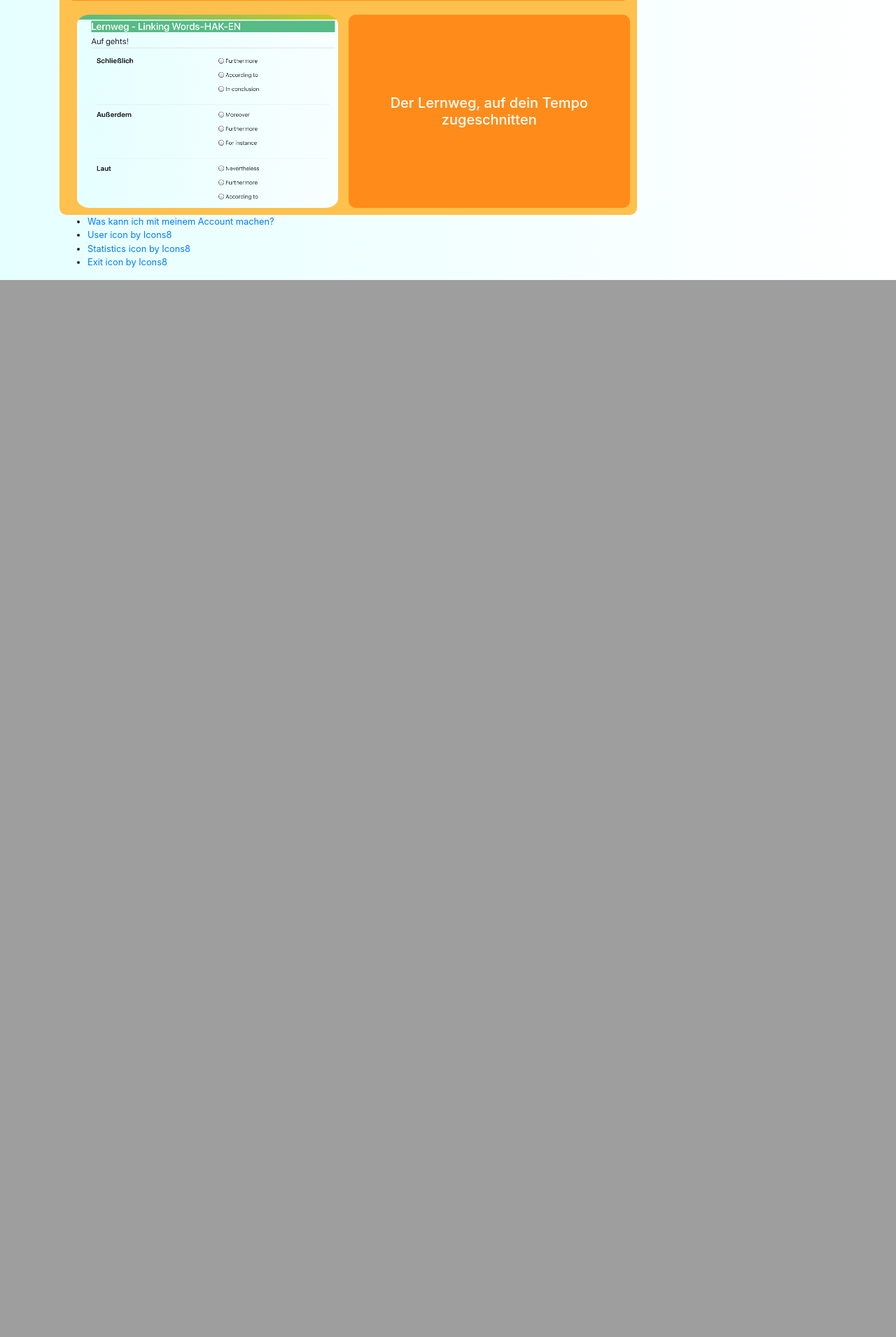
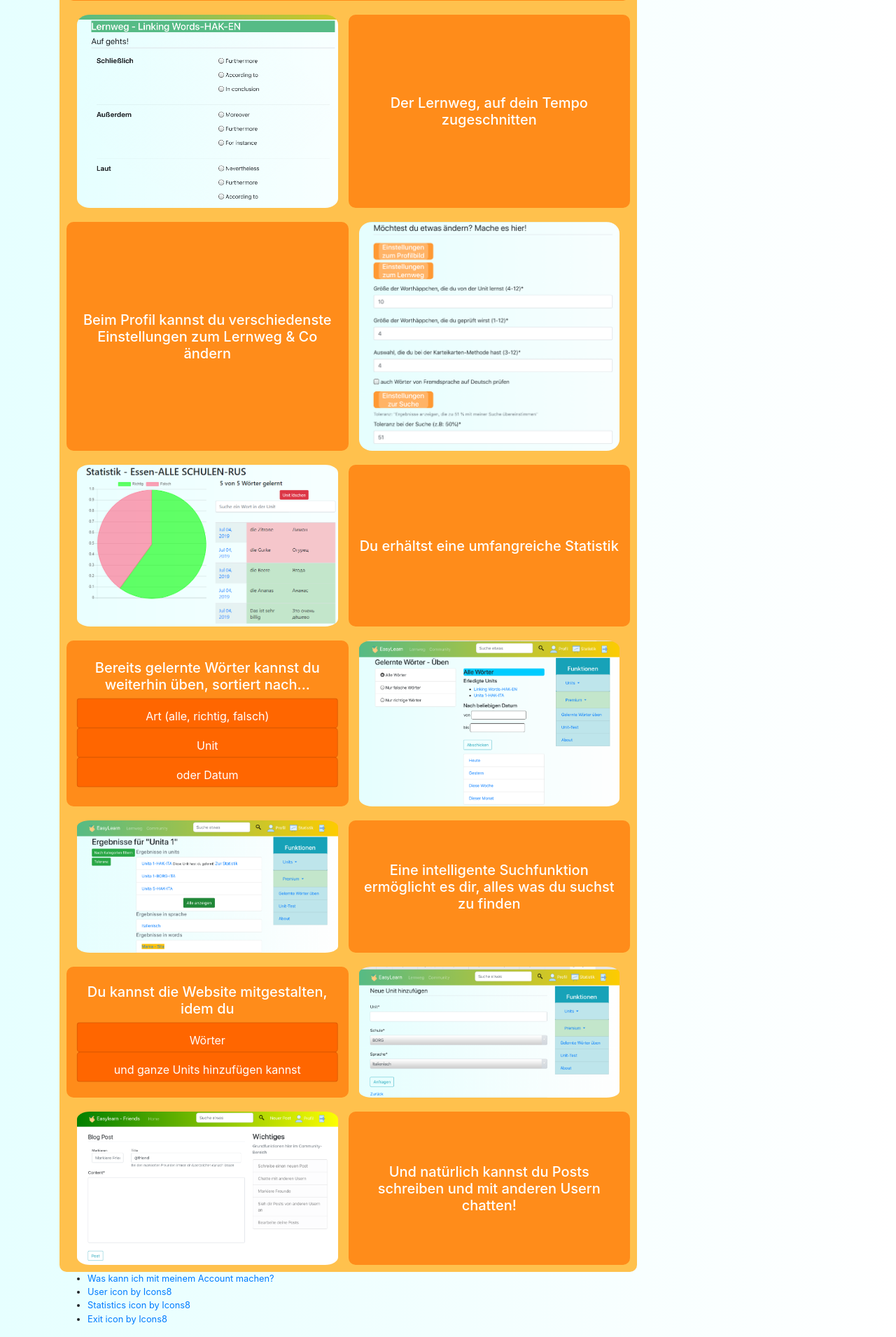
Before and after one commit to nevergofullretard/easylearn, a Django app: page /about/ in a window 1280 px wide. Shown: the part 484-2394 px from the top of the page at 70% size. Before the commit the page ends 884 px from the top, so only its background shows below. Run offline with Django 3.2, Linux system fonts and the light colour scheme; data comes from the database, SQL or seed files in the repository; both versions use the stored data as it was after the commit; some libraries are stand-ins or nearby versions.

Commit message:
online changes

```diff
--- a/mysite/about/templates/about/home.html
+++ b/mysite/about/templates/about/home.html
@@ -3,12 +3,12 @@
 <script>
     $(document).ready(function(){
 
-     $('.fadeAnimation').each(function(){
-        $(this).hide()
-     });
+    //  $('.fadeAnimation').each(function(){
+    //     $(this).hide()
+    //  });
 
-   $(window).scroll(function () {
-    console.log($(window).scrollTop());
+//   $(window).scroll(function () {
+//     console.log($(window).scrollTop());
 
         <!--$(".fadeAnimation").each(function(){-->
             <!--var topDivHeight = $(this).height();-->
@@ -26,34 +26,34 @@
         <!--});-->
 
 
-    var topDivHeight = $(".lernweg").height();
-    var viewPortSize = $(window).height();
+    // var topDivHeight = $(".statistik").height();
+    // var viewPortSize = $(window).height();
 
-    var triggerAt = 150;
-    var triggerHeight = (topDivHeight - viewPortSize) + triggerAt;
+    // var triggerAt = 300;
+    // var triggerHeight = (topDivHeight - viewPortSize) + triggerAt;
 
-    if ($(window).scrollTop() >= triggerHeight) {
-        console.log('jetzt');
-        $('.lernweg').slideDown();
-        $(this).off('scroll');
-    }
+    // if ($(window).scrollTop() >= triggerHeight) {
+    //     console.log('jetzt');
+    //     $('.statistik').slideDown();
+    //     $(this).off('scroll');
+    // }
 
 
+    //  var topDivHeight = $(".profile").height();
+    //     var viewPortSize = $(window).height();
+
+    //     var triggerAt = 150;
+    //     var triggerHeight = (topDivHeight - viewPortSize) + triggerAt;
+
+    //     if ($(window).scrollTop() >= triggerHeight) {
+    //         console.log('jetzt');
+    //         $('.profile').slideDown();
+    //         $(this).off('scroll');
+        // }
+
+    //  });
 
 
-     });
-
-    <!--var topDivHeight = $(".lernweg").height();-->
-    <!--var viewPortSize = $(window).height();-->
-
-    <!--var triggerAt = 150;-->
-    <!--var triggerHeight = (topDivHeight - viewPortSize) + triggerAt;-->
-
-    <!--if ($(window).scrollTop() >= triggerHeight) {-->
-        <!--console.log('jetzt');-->
-        <!--$('.lernweg').slideDown();-->
-        <!--$(this).off('scroll');-->
-    <!--}-->
 
     });
 </script>
@@ -152,7 +152,7 @@
             </center>
         </div>
     </div>
-    <div class="row div-padding fadeAnimation lernweg">
+    <div class="row div-padding  lernweg">
         <div class="col-sm">
 
             <img class="image-css" src="{{lernweg}}" alt="Lernweg" >
@@ -164,7 +164,7 @@
 
     </div>
 
-     <div class="row div-padding fadeAnimation profile">
+     <div class="row div-padding  profile">
 
             <div class="col-sm color-container">
                 <h5 class="centered-text"><center>Beim Profil kannst du verschiedenste Einstellungen zum Lernweg & Co ändern</center></h5>
--- a/mysite/about/views.py
+++ b/mysite/about/views.py
@@ -4,21 +4,21 @@ from django.http import HttpResponse
 # C:\Users\maxij\OneDrive - BHAK Schaerding\github\easylearn\mysite\media\pictures
 
 def about(request):
-    pic_me = f'http://{request.META["HTTP_HOST"]}/media/pictures/me.png'
-    my_logo = f'http://{request.META["HTTP_HOST"]}/media/pictures/github-scientist.png'
-    # github_logo = f'http://{request.META["HTTP_HOST"]}/media/pictures/me.png'
-    # my_logo = f'http://{request.META["HTTP_HOST"]}/media/pictures/me.png'
-    # my_logo = f'http://{request.META["HTTP_HOST"]}/media/pictures/me.png'
-    github2 = f'http://{request.META["HTTP_HOST"]}/media/pictures/github2.jpg'
-    stat = f'http://{request.META["HTTP_HOST"]}/media/pictures/statistics2.png'
-    add_unit = f'http://{request.META["HTTP_HOST"]}/media/pictures/add_unit.PNG'
-    all_units = f'http://{request.META["HTTP_HOST"]}/media/pictures/all_units.PNG'
-    gelernte_woerter = f'http://{request.META["HTTP_HOST"]}/media/pictures/gelernte_woerter.PNG'
-    profile = f'http://{request.META["HTTP_HOST"]}/media/pictures/profile.PNG'
-    suche = f'http://{request.META["HTTP_HOST"]}/media/pictures/suche.PNG'
-    lernweg = f'http://{request.META["HTTP_HOST"]}/media/pictures/lernweg.PNG'
-    statistic = f'http://{request.META["HTTP_HOST"]}/media/pictures/statistics2.png'
-    post = f'http://{request.META["HTTP_HOST"]}/media/pictures/post.PNG'
+    pic_me = f'https://{request.META["HTTP_HOST"]}/media/pictures/me.png'
+    my_logo = f'https://{request.META["HTTP_HOST"]}/media/pictures/github-scientist.png'
+    # github_logo = f'https://{request.META["HTTP_HOST"]}/media/pictures/me.png'
+    # my_logo = f'https://{request.META["HTTP_HOST"]}/media/pictures/me.png'
+    # my_logo = f'https://{request.META["HTTP_HOST"]}/media/pictures/me.png'
+    github2 = f'https://{request.META["HTTP_HOST"]}/media/pictures/github2.jpg'
+    stat = f'https://{request.META["HTTP_HOST"]}/media/pictures/statistics2.png'
+    add_unit = f'https://{request.META["HTTP_HOST"]}/media/pictures/add_unit.PNG'
+    all_units = f'https://{request.META["HTTP_HOST"]}/media/pictures/all_units.PNG'
+    gelernte_woerter = f'https://{request.META["HTTP_HOST"]}/media/pictures/gelernte_woerter.PNG'
+    profile = f'https://{request.META["HTTP_HOST"]}/media/pictures/profile.PNG'
+    suche = f'https://{request.META["HTTP_HOST"]}/media/pictures/suche.PNG'
+    lernweg = f'https://{request.META["HTTP_HOST"]}/media/pictures/lernweg.PNG'
+    statistic = f'https://{request.META["HTTP_HOST"]}/media/pictures/statistics2.png'
+    post = f'https://{request.META["HTTP_HOST"]}/media/pictures/post.PNG'
 
     context = {'pic_me': pic_me, 'github': my_logo, 'github2': github2, 'stat': stat, 'suche': suche, 'profile': profile,
                'gelernte_woerter': gelernte_woerter, 'all_units': all_units, 'add_unit': add_unit, 'lernweg': lernweg,
--- a/mysite/units/templates/units/units.html
+++ b/mysite/units/templates/units/units.html
@@ -25,7 +25,9 @@
         <hr>
             <div class="col-sm">
                 <center>
-                <a href="{%url 'users-lernweg'%}"><button class="btn btn text-white button-user"><span>Weiter bei {{unit}}</span></button></a>
+                        <span>
+                            <a href="{%url 'users-lernweg'%}"><button class="btn btn text-white button-user">Weiter bei {{unit}}</button></a>
+                        </span>
                     </center>
                 </div>
 
--- a/mysite/userstatistics/templates/userstatistics/statistics-start.html
+++ b/mysite/userstatistics/templates/userstatistics/statistics-start.html
@@ -275,7 +275,7 @@ $.ajax({
             <h6>Du hast noch keine <a href="{% url 'users-lernweg' %}">neue Unit</a> ausgewählt!</h6>
 
 
-            <div class="dropup">
+            <div class="dropdown">
               <button class="btn btn-success dropdown-toggle" type="button" id="dropdownMenuButton1" data-toggle="dropdown" aria-haspopup="true" aria-expanded="false">
                 Meine Units
               </button>
@@ -299,7 +299,8 @@ $.ajax({
                     <canvas id="myChart5" width="400" height="400"></canvas>
 
 
-                   <div class="dropup">
+
+                   <div class="dropdown">
               <button class="btn btn-success dropdown-toggle" type="button" id="dropdownMenuButton2" data-toggle="dropdown" aria-haspopup="true" aria-expanded="false">
                 Meine Units
               </button>
```
Also changed, not shown: mysite/db.sqlite3.
